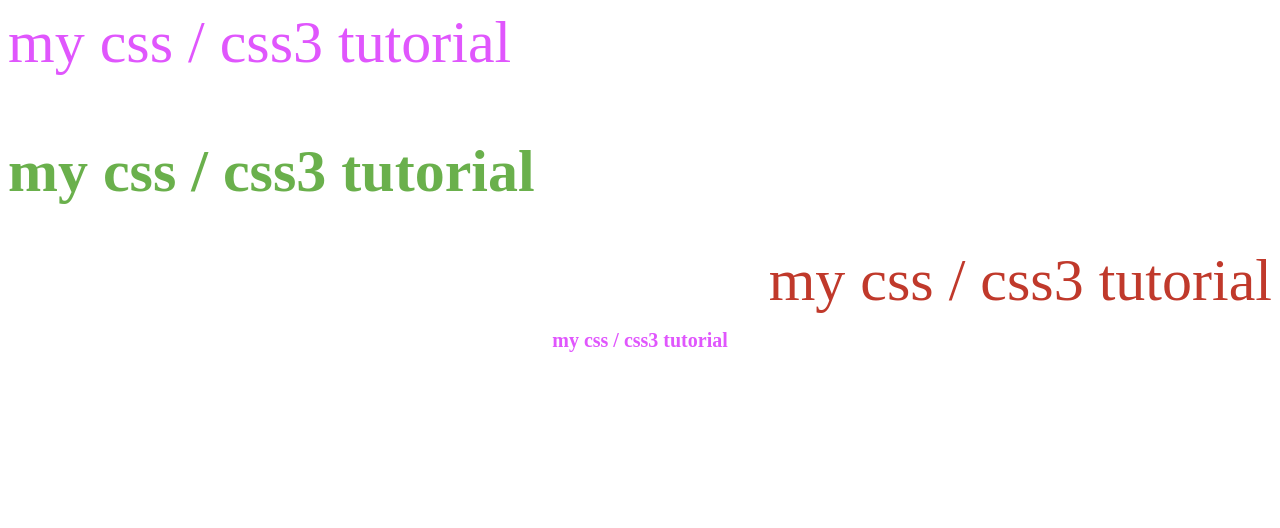
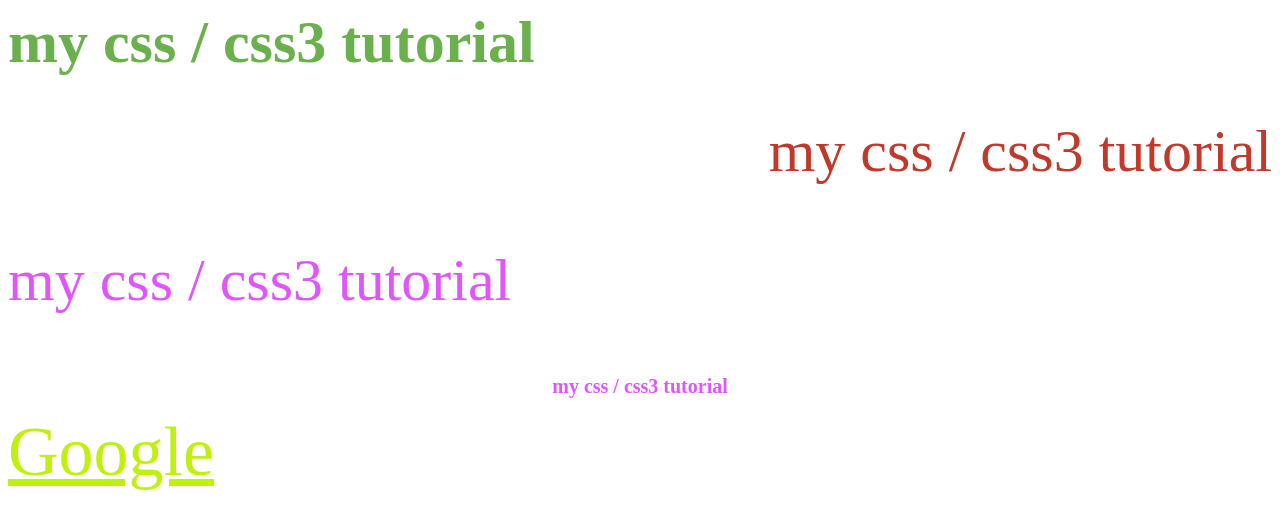
Before and after one commit to ahmad240alaa/LearnCSS, a plain HTML site: page index.html in a window 1280 px wide. Drawn offline with Linux system fonts and the light colour scheme.

Commit message:
Update index.html

```diff
--- a/index.html
+++ b/index.html
@@ -30,8 +30,8 @@ text-align:right;
 /* or we can do */
 
 *{
-	color: black;
-
+	color: #3B7A24;
+    font-size: 40px;
 }
 
 /* or */
@@ -41,6 +41,10 @@ color: #e056fd;
 font-size: 60px;
 
 
+}
+a{
+font-size: 70px;
+color: #C0F00F;
 }
 
 
@@ -53,12 +57,19 @@ font-size: 60px;
 
 </head>
 <body>
-	<p>my css / css3  tutorial</p>
+
     <h1 class="myh">my css / css3  tutorial</h1>
+
     <div class="myh" >my css / css3  tutorial</div>
-    <h1 id="myh1">my css / css3  tutorial</h1>
 
 
 
+
+
+    <p id="myh">my css / css3  tutorial</p>
+    <h1 id="myh1">my css / css3  tutorial</h1>
+
+<a href="https://www.google.com">Google</a>
+
 </body>
 </html>
```
